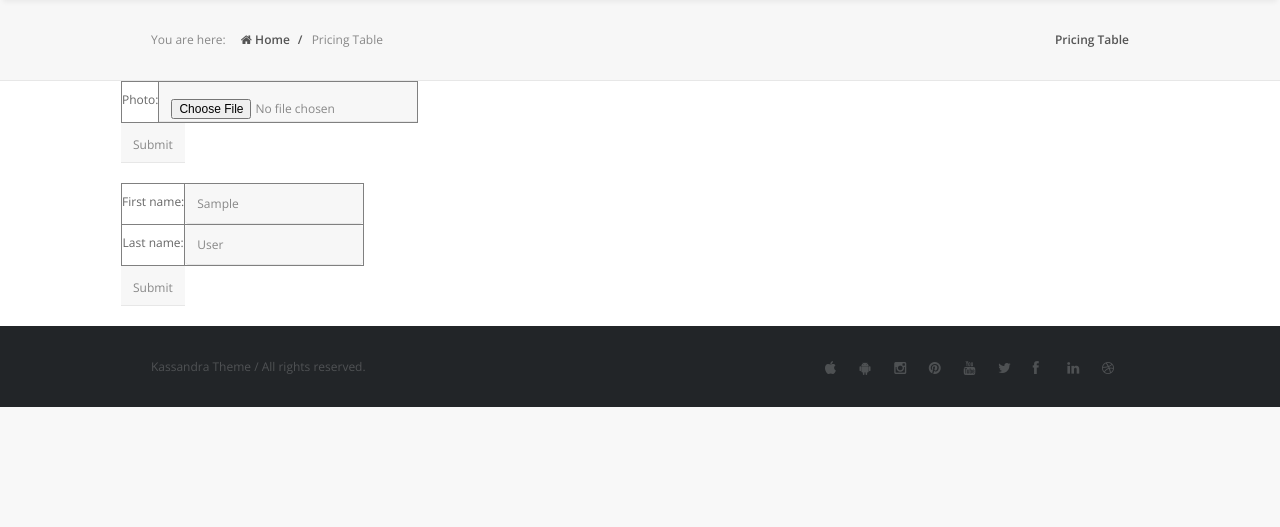
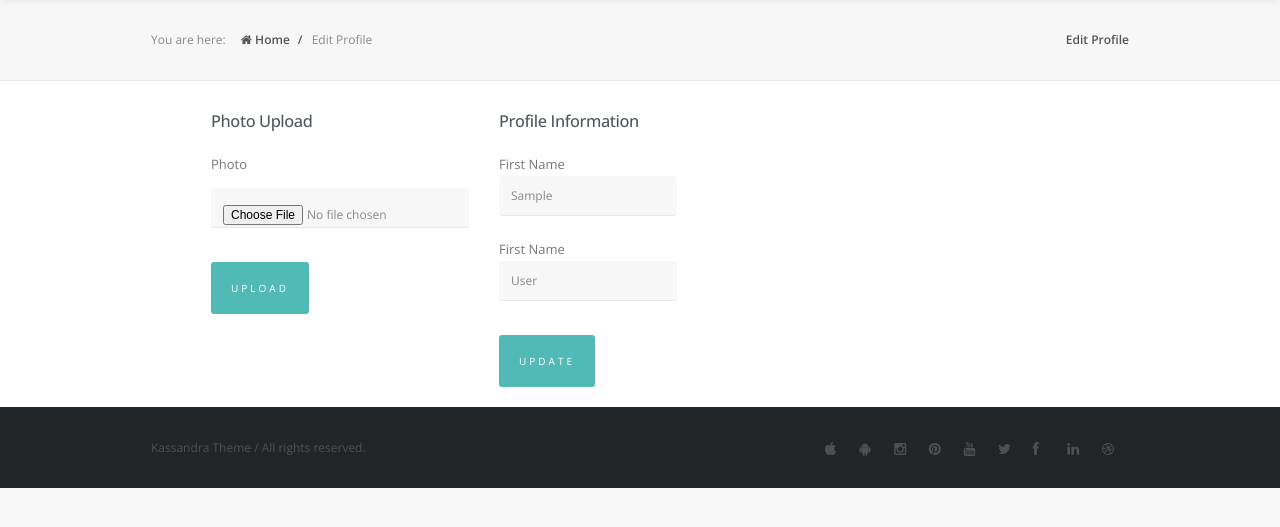
Before and after one commit to tonyukuk-software/kassandraproject, a Django app: page /member/edit_member_profile/ in a window 1280 px wide. Shown: the part 131-658 px from the top of the page. Run offline with Django 3.2, Linux system fonts and the light colour scheme; the visitor is signed in with stand-in values (Sample User, id 1); parts of the project's set-up code (start-up, migrations or seed data) failed here and were passed over; some libraries are stand-ins or nearby versions.

Commit message:
KS-31 Edit Profile Design  - updated edit_member_profile.html  - fixed member_profile.html

```diff
--- a/member/templates/edit_member_profile.html
+++ b/member/templates/edit_member_profile.html
@@ -10,42 +10,97 @@
                 <div class="breadcrumbs">You are here:
                     <ul>
                         <li><a href="/"><i class="fa fa-home"></i> Home</a></li>
-                        <li>Pricing Table</li>
+                        <li>Edit Profile</li>
                     </ul>
                 </div>
             </div>
 
             <div class="span6">
-                <div class="page-name">Pricing Table	</div>
+                <div class="page-name">Edit Profile</div>
             </div>
         </div>
     </div>
 {% endblock %}
 
 {% block body_block %}
-   <ul>
+    <!-- Left sidebar -->
+
+    <!-- MAIN CONTENT -->
+    <div class="span12">
+
+        <div id="post-3779" class="post-3779 page type-page status-publish hentry instock">
+
+            <div class="main-row wpb_row vc_row-fluid     padding-top-0    ">
+
+
+                <div class="vc_span12 wpb_column column_container">
+                    <div class="wpb_wrapper">
+                        <div class="empty-space"></div>
+                        <div class="wpb_row vc_row-fluid">
+                            <div class="vc_span6 wpb_column column_container">
+                                <div class="wpb_wrapper">
+                                    <h3>Photo Upload</h3>
                                     {% if form_profile_photo.errors %}
                                         <p>{{ form_profile_photo.errors }}</p>
                                     {% endif %}
                                     <form method='POST' enctype="multipart/form-data">
                                         {% csrf_token %}
-    <table border=1>
-        {{ form_profile_photo }}
-    </table>
-    <input type='submit' name="profile_photo" value='Submit'/>
+                                        <p>Photo<br/>
+                                                    <span class="wpcf7-form-control-wrap"><input type="file"
+                                                                                                 id="id_photo"
+                                                                                                 name="photo"
+                                                                                                 value=""
+                                                                                                 style="width: 100%"
+                                                                                                 class="wpcf7-form-control wpcf7-text wpcf7-validates-as-required"
+                                                                                                 aria-required="true"></span>
+                                        </p>
+                                        <input type='submit' class="wpcf7-form-control wpcf7-submit"
+                                               name="profile_photo" value='Upload'/>
                                     </form>
+                                </div>
+                            </div>
 
+                            <div class="vc_span6 wpb_column column_container">
+                                <div class="wpb_wrapper">
 
+                                    <div class="wpb_text_column wpb_content_element ">
+                                        <div class="wpb_wrapper">
+                                            <h3>Profile Information </h3>
                                             {% if form_first_and_last_name.errors %}
                                                 <p>{{ form_first_and_last_name.errors }}</p>
                                             {% endif %}
+
                                             <form method='POST' enctype="multipart/form-data">
                                                 {% csrf_token %}
-    <table border=1>
-        {{ form_first_and_last_name }}
-    </table>
-    <input type='submit' name="name_form" value='Submit'/>
+                                                <p>First Name<br/>
+                                                    <span class="wpcf7-form-control-wrap">{{ form_first_and_last_name.first_name }}</span>
+                                                </p>
+
+                                                <p>First Name<br/>
+                                                    <span class="wpcf7-form-control-wrap">{{ form_first_and_last_name.last_name }}</span>
+                                                </p>
+                                                <input type='submit' name="name_form"
+                                                       class="wpcf7-form-control wpcf7-submit" value='Update'/>
                                             </form>
+                                        </div>
+                                    </div>
+                                </div>
+                            </div>
+                        </div>
+                        <div class="empty-space"></div>
+                        <div class="wpb_separator wpb_content_element"></div>
+                    </div>
+                </div>
+            </div>
+
+        </div>
+
+    </div>
+
+    <!-- Right sidebar -->
+    <ul>
+
+
     </ul>
 {% endblock %}
 
```
Also changed, not shown: member/templates/member_profile.html (+6 -4 lines). Lines whose indentation alone changed are shown as unchanged.
